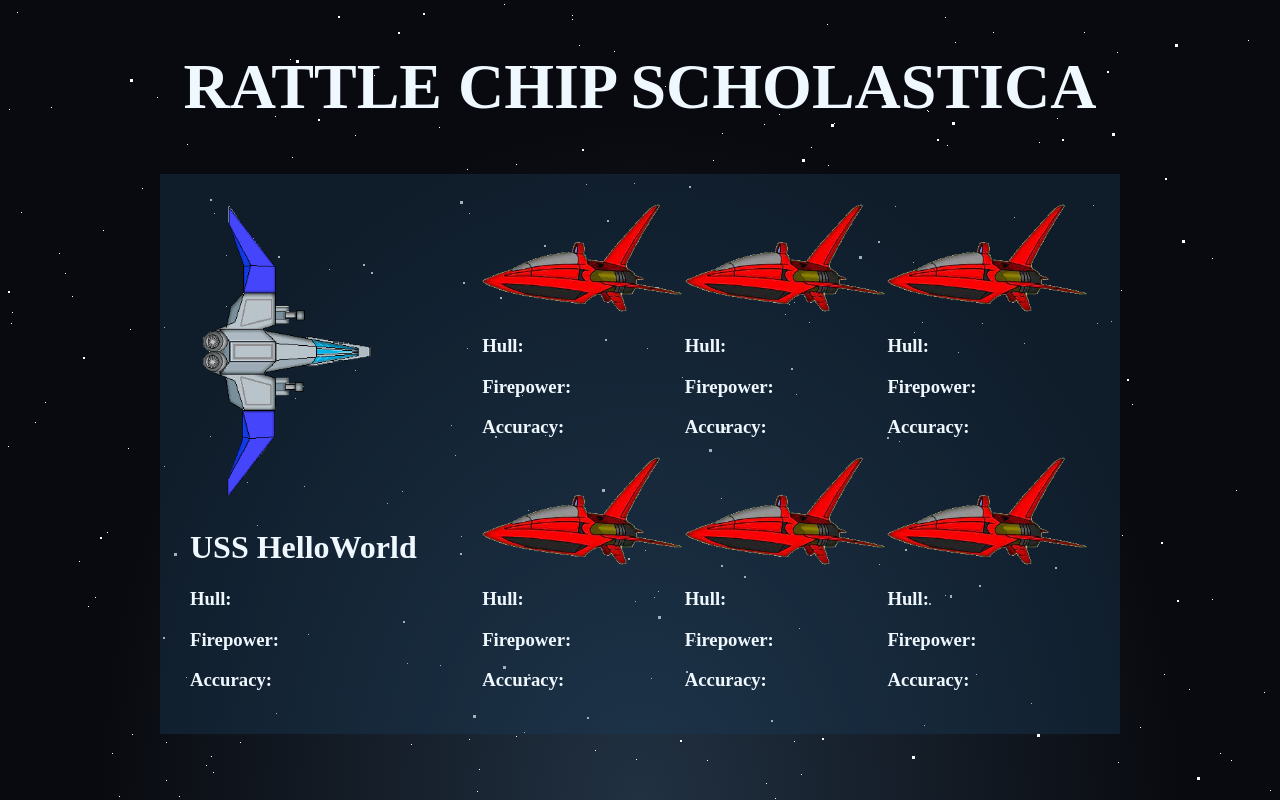
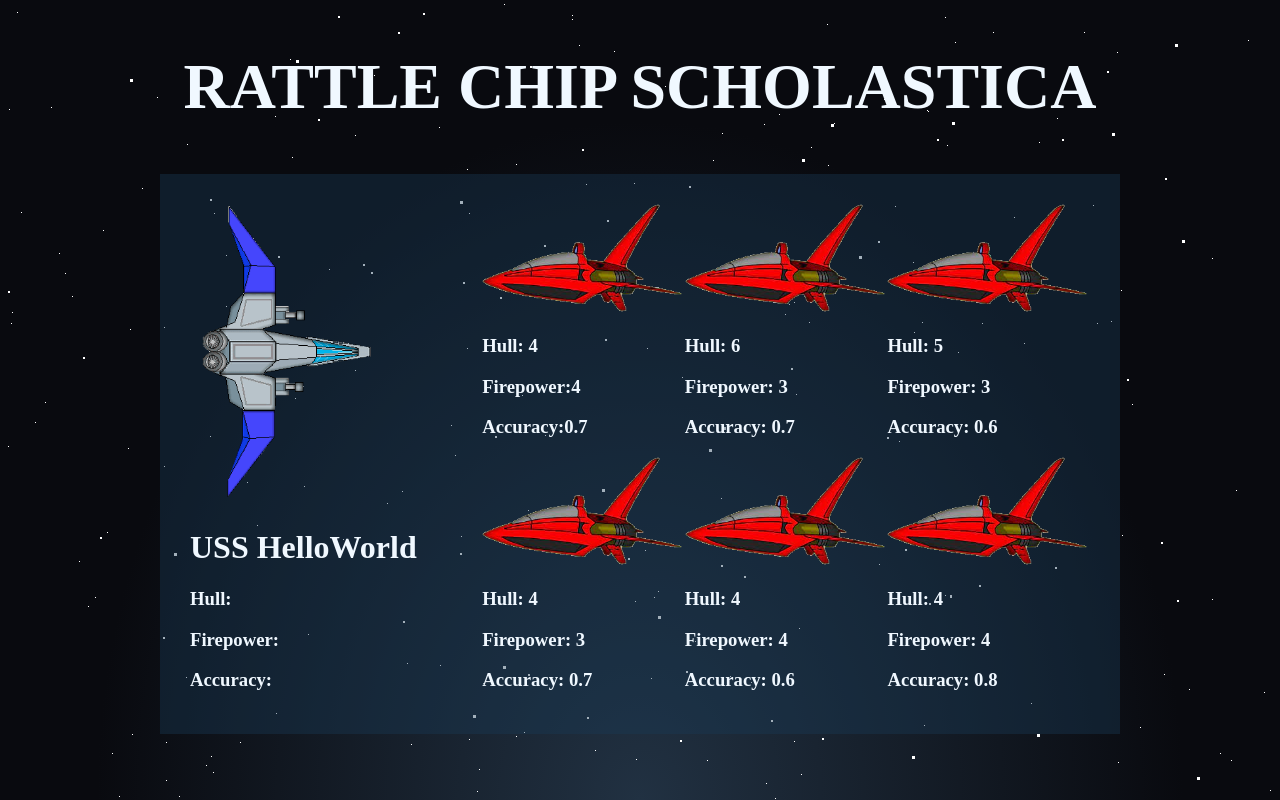
Before and after one commit to levisikudi/Mod-1-Project-Per-Scholas, a plain HTML site: page index.html in a window 1280 px wide. Drawn offline with Linux system fonts and the light colour scheme.

Commit message:
updateStat on DOM functionality works

```diff
--- a/app.js
+++ b/app.js
@@ -65,14 +65,7 @@ console.log(enemyShips);
 
 // make a start game function
 const battle = () =>{
-
-
-
-
     // set each ship's properties
-
-
-
     enemyShips.ships.forEach(ship => {
         while (ship.hull >= 0) {
             let i = 0;
@@ -91,22 +84,27 @@ const battle = () =>{
 
 }
 
-const reset = () =>{
-    //create an array that holds each hull attribute. Set to 0
-    let arr = []
+
+let enemyhull = document.querySelectorAll('.hull')
+let enemyfire = document.querySelectorAll('.fire')
+let enemyaccuracy = document.querySelectorAll('.accuracy')
 
 
-    // for each hull, update its value to its correspondin js number
-
-
-    let alienhull3 = document.getElementById("hull3")
-    alienhull3.textContent = enemyShips.ships[2].hull
-}
-reset()
+console.log(enemyhull);
 
 
 
-//make a new game function
+const updateStat = () =>{
+    enemyShips.ships.forEach((ship,i) => {
+        enemyhull[i].textContent += ship.hull
+        enemyfire[i].textContent += ship.firepower
+        enemyaccuracy[i].textContent += ship.accuracy
+    });
+
+
+}
+
+updateStat()
 
 
 
@@ -114,9 +112,19 @@ reset()
 
 
 
+// const updateStat = (enemyStatList, stat) =>{
+//     enemyShips.ships.forEach((ship,i) => {
+//         if(stat == "hull"){
+//             enemyStatList[i].textContent += ship.hull
+//         }else if(stat == "fire"){
+//             enemyStatList[i].textContent += ship.firepower
+//         }else{
+//             enemyStatList[i].textContent += ship.accuracy
+//         }
+//         console.log(enemyStatList[i]);
+//     });
+// }
 
-    // set a variable that keeps count of my hitpoints
-    // create a while loop that iterates over the alien ships as long as my hitpoints are above 0. If they go below zero, break and make it game over
-    // create a for each loop
-    // attack each ship until the hitpoints are 0
-    // update the hitpoint variable
+// updateStat(enemyhull, "hull")
+// updateStat(enemyfire, "fire")
+// updateStat(enemyaccuracy, "accuracy")
--- a/index.html
+++ b/index.html
@@ -38,49 +38,49 @@
             <div class="enemy_content" >
                 <img  class="enemy_img" id="enemy0" src="./images/enemy_ship.png" alt="Enemy Ship">
 
-                <h3>Hull:</h3>
-                <h3>Firepower:</h3>
-                <h3>Accuracy:</h3>
+                <h3 class="hull">Hull: </h3>
+                <h3 class="fire">Firepower:</h3>
+                <h3 class="accuracy">Accuracy:</h3>
 
             </div>
             <div class="enemy_content" >
                 <img  class="enemy_img" id="enemy1" src="./images/enemy_ship.png" alt="Enemy Ship">
 
-                <h3>Hull:</h3>
-                <h3>Firepower:</h3>
-                <h3>Accuracy:</h3>
+                <h3 class="hull">Hull: </h3>
+                <h3 class="fire">Firepower: </h3>
+                <h3 class="accuracy">Accuracy: </h3>
 
             </div>
             <div class="enemy_content" >
                 <img  class="enemy_img" id="enemy2" src="./images/enemy_ship.png" alt="Enemy Ship">
 
-                <h3 >Hull:</h3>
-                <h3>Firepower:</h3>
-                <h3>Accuracy:</h3>
+                <h3 class="hull" >Hull: </h3>
+                <h3 class="fire">Firepower: </h3>
+                <h3 class="accuracy">Accuracy: </h3>
 
             </div>
             <div class="enemy_content" >
                 <img  class="enemy_img" id="enemy3" src="./images/enemy_ship.png" alt="Enemy Ship">
 
-                <h3 >Hull:</h3>
-                <h3>Firepower:</h3>
-                <h3>Accuracy:</h3>
+                <h3 class="hull">Hull: </h3>
+                <h3 class="fire">Firepower: </h3>
+                <h3 class="accuracy">Accuracy: </h3>
 
             </div>
             <div class="enemy_content" >
                 <img  class="enemy_img" id="enemy4" src="./images/enemy_ship.png" alt="Enemy Ship">
 
-                <h3>Hull:</h3>
-                <h3>Firepower:</h3>
-                <h3>Accuracy:</h3>
+                <h3 class="hull">Hull: </h3>
+                <h3 class="fire">Firepower: </h3>
+                <h3 class="accuracy">Accuracy: </h3>
 
             </div>
             <div class="enemy_content" >
                 <img  class="enemy_img" id="enemy5" src="./images/enemy_ship.png" alt="Enemy Ship">
 
-                <h3>Hull:</h3>
-                <h3>Firepower:</h3>
-                <h3>Accuracy:</h3>
+                <h3 class="hull">Hull: </h3>
+                <h3 class="fire">Firepower: </h3>
+                <h3 class="accuracy">Accuracy: </h3>
 
             </div>
         </section>
```
